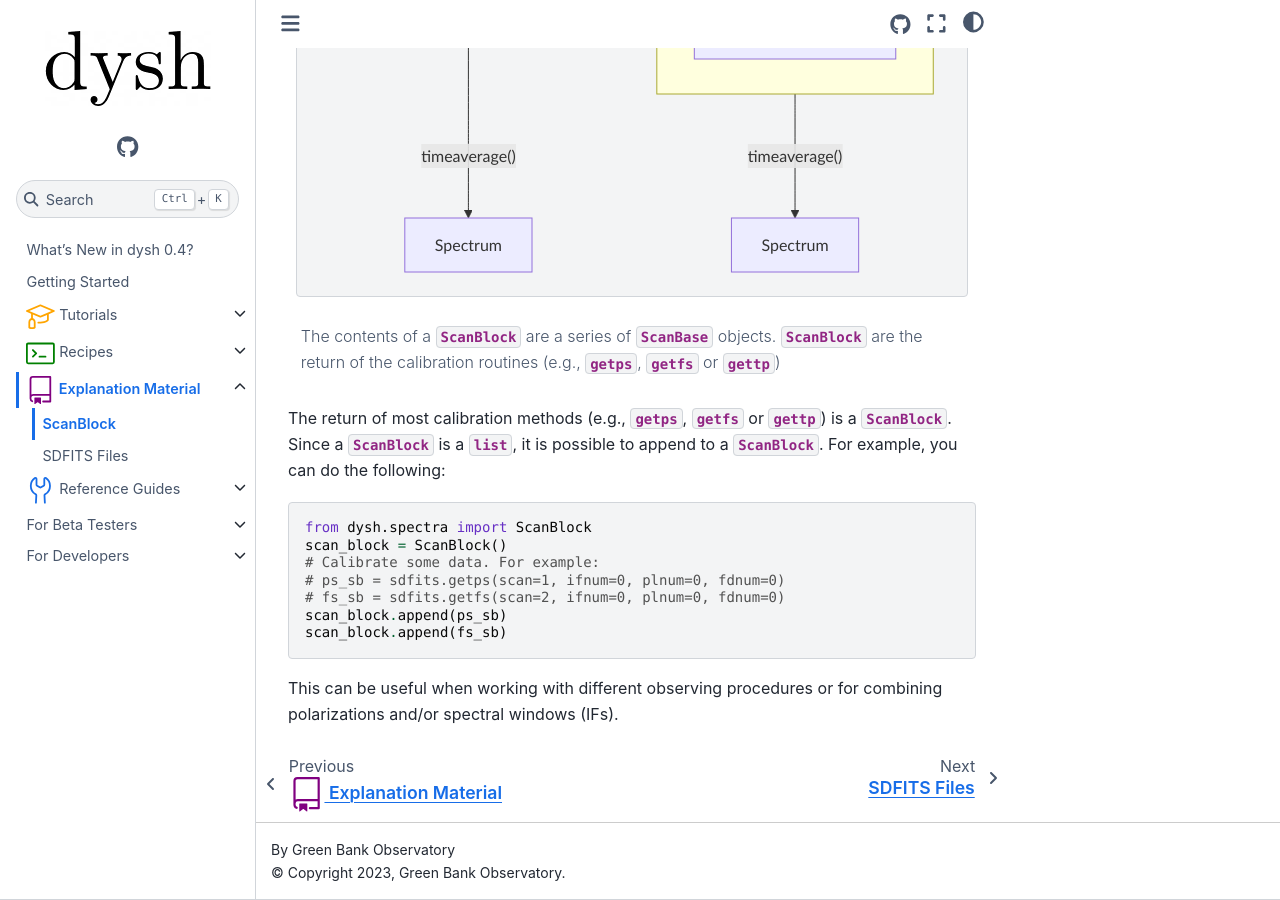
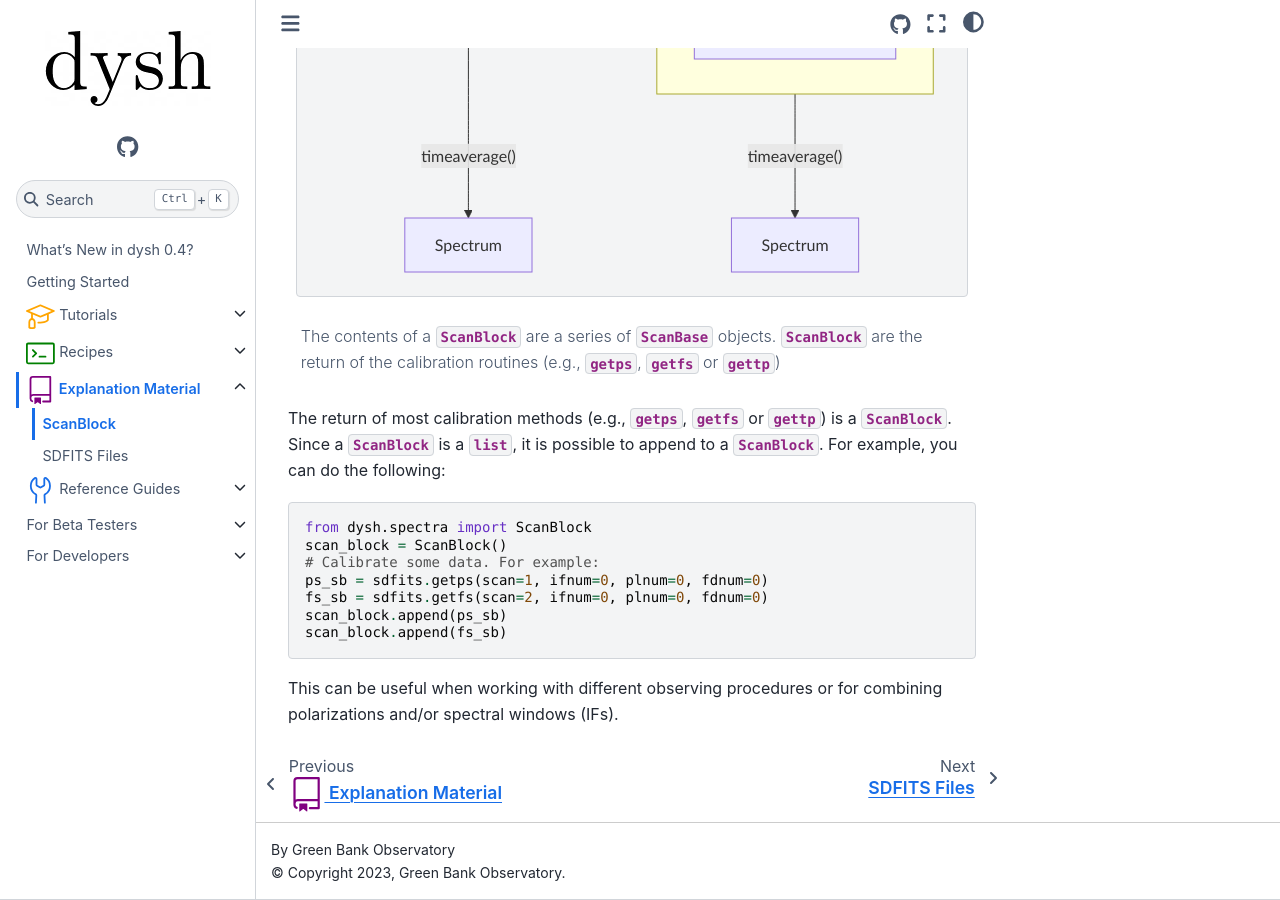
Before and after one commit to GreenBankObservatory/dysh, a Sphinx documentation site: the page built from docs/source/explanations/scanblock/index.rst, in a window 1280 px wide and 900 px high, scrolled down 1171 px. Built offline with Sphinx 7.4.7 and the Sphinx Book theme 1.1.4, drawn with Linux system fonts in a browser that asks for light colours; pages that are not in the unit, such as notebooks, are missing from menus.

Commit message:
address review comments

```diff
--- a/docs/source/explanations/scanblock/index.rst
+++ b/docs/source/explanations/scanblock/index.rst
@@ -56,8 +56,8 @@ For example, you can do the following:
     from dysh.spectra import ScanBlock
     scan_block = ScanBlock()
     # Calibrate some data. For example:
-    # ps_sb = sdfits.getps(scan=1, ifnum=0, plnum=0, fdnum=0)
-    # fs_sb = sdfits.getfs(scan=2, ifnum=0, plnum=0, fdnum=0)
+    ps_sb = sdfits.getps(scan=1, ifnum=0, plnum=0, fdnum=0)
+    fs_sb = sdfits.getfs(scan=2, ifnum=0, plnum=0, fdnum=0)
     scan_block.append(ps_sb)
     scan_block.append(fs_sb)
 
```
